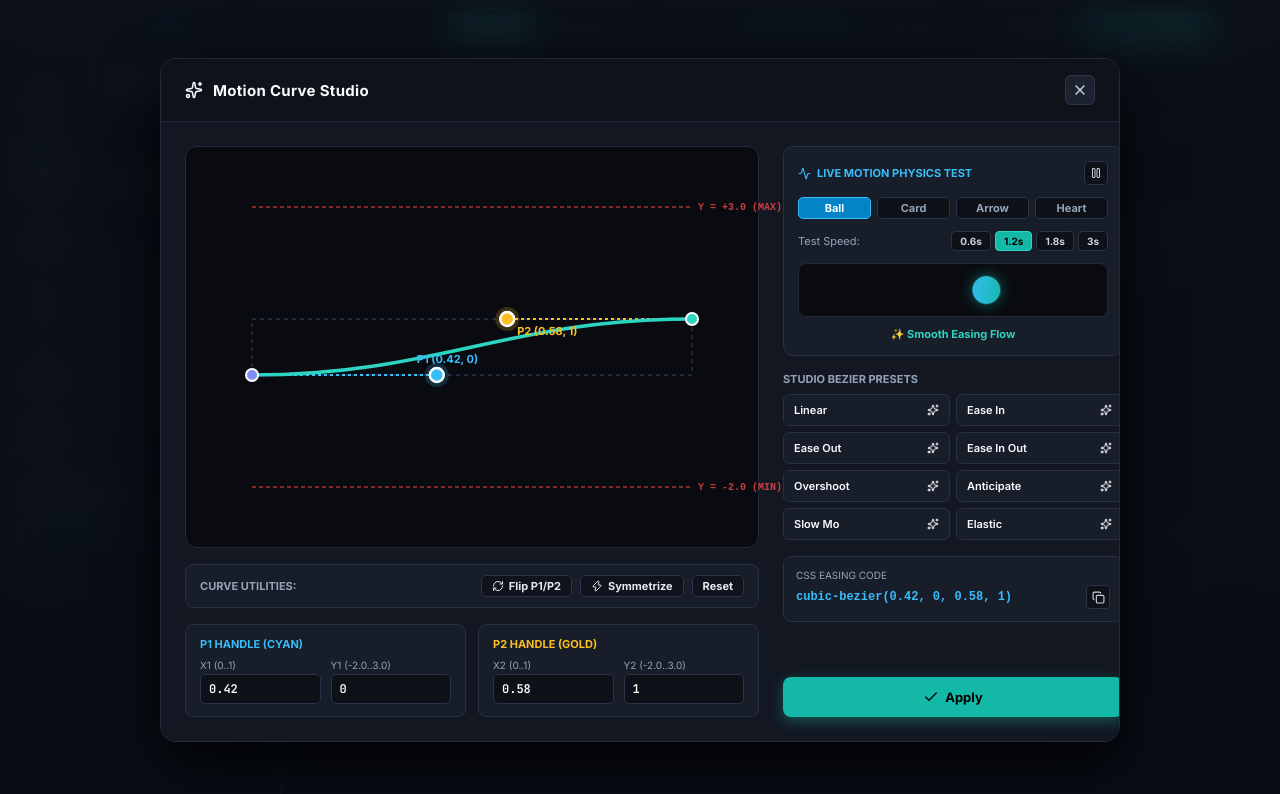
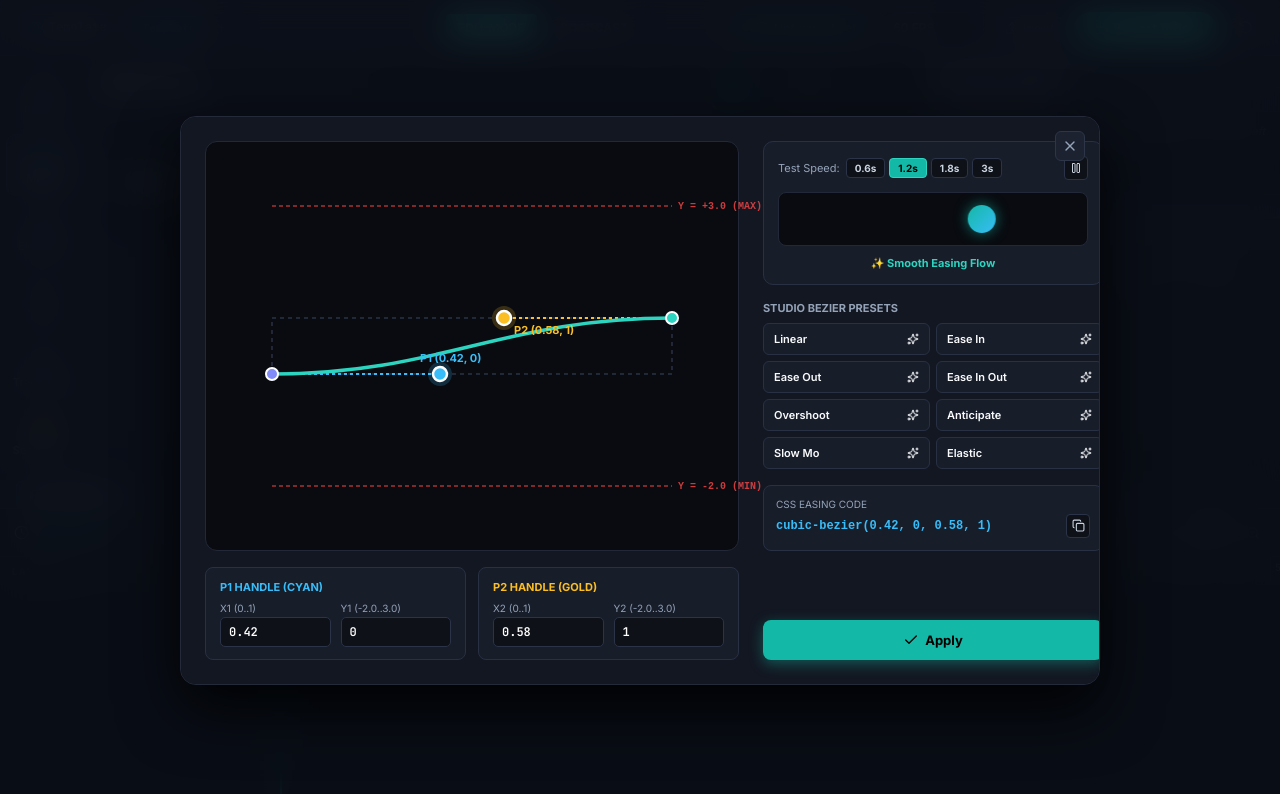
Before and after one commit to ErtugrulAK/keyframe-character-studio, a React (Vite) app: page / in a window 1280 px wide. Both pictures are taken after a click on the button "Motion Curves". Shown: the top 794 px of the page. Built offline with nearby package versions, Linux system fonts and the light colour scheme.

Commit message:
feat(curve-editor): clean up header bar, curve utilities, physics test header, shape selectors, keep ball animation, and center align modal

```diff
--- a/src/components/Inspector/InteractiveCubicBezierEditor.tsx
+++ b/src/components/Inspector/InteractiveCubicBezierEditor.tsx
@@ -1,6 +1,6 @@
 import React, { useState, useRef, useEffect } from 'react';
 import ReactDOM from 'react-dom';
-import { Copy, Check, X, Play, Pause, Sparkles, RefreshCw, Activity, Zap } from 'lucide-react';
+import { Copy, Check, X, Play, Pause, Sparkles } from 'lucide-react';
 
 interface InteractiveCubicBezierEditorProps {
   controlPoints?: [number, number, number, number]; // [x1, y1, x2, y2]
@@ -31,7 +31,6 @@ export const InteractiveCubicBezierEditor: React.FC<InteractiveCubicBezierEditor
   const [draggingPoint, setDraggingPoint] = useState<1 | 2 | null>(null);
 
   // Pro Studio Modal State
-  const [previewShape, setPreviewShape] = useState<'ball' | 'card' | 'arrow' | 'heart'>('ball');
   const [previewDuration, setPreviewDuration] = useState<number>(1.2);
   const [isPreviewPlaying, setIsPreviewPlaying] = useState<boolean>(true);
 
@@ -79,7 +78,7 @@ export const InteractiveCubicBezierEditor: React.FC<InteractiveCubicBezierEditor
       const innerWidth = rect.width - paddingX * 2;
       const innerHeight = rect.height - paddingY * 2;
 
-      // Mouse X & Y mapped to math coordinates [0..1] and [-2.0..3.0] (range = 5.0)
+      // Mouse X & Y mapped strictly to math coordinates [0..1] and [-2.0..3.0] (range = 5.0)
       const mouseX = e.clientX - rect.left - paddingX;
       const mouseY = e.clientY - rect.top - paddingY;
 
@@ -272,7 +271,7 @@ export const InteractiveCubicBezierEditor: React.FC<InteractiveCubicBezierEditor
         className="bezier-modal-card"
         style={{
           width: '100%',
-          maxWidth: 960,
+          maxWidth: 920,
           maxHeight: 'calc(100vh - 40px)',
           background: '#131722',
           border: '1px solid #242a3a',
@@ -281,30 +280,12 @@ export const InteractiveCubicBezierEditor: React.FC<InteractiveCubicBezierEditor
           display: 'flex',
           flexDirection: 'column',
           overflowY: 'auto',
+          position: 'relative',
+          margin: '0 auto',
         }}
         onClick={(e) => e.stopPropagation()}
       >
-        {/* Modal Header (Clean Title Only) */}
-        <div
-          style={{
-            display: 'flex',
-            alignItems: 'center',
-            justifyContent: 'space-between',
-            padding: '16px 24px',
-            background: '#0f121a',
-            borderBottom: '1px solid #232838',
-            position: 'sticky',
-            top: 0,
-            zIndex: 10,
-          }}
-        >
-          <div style={{ display: 'flex', alignItems: 'center', gap: 10 }}>
-            <Sparkles size={18} className="text-teal" />
-            <h3 style={{ margin: 0, fontSize: 15, fontWeight: 700, color: '#f8fafc', letterSpacing: '0.3px' }}>
-              Motion Curve Studio
-            </h3>
-          </div>
-
+        {/* Floating Close Button at Top-Right */}
         <button
           className="btn-icon"
           onClick={() => {
@@ -312,60 +293,43 @@ export const InteractiveCubicBezierEditor: React.FC<InteractiveCubicBezierEditor
             onCloseModal?.();
           }}
           title="Close Studio"
-            style={{ width: 30, height: 30, borderRadius: 6, background: '#1c2230', border: '1px solid #2d3548' }}
+          style={{
+            position: 'absolute',
+            top: 14,
+            right: 14,
+            zIndex: 20,
+            width: 30,
+            height: 30,
+            borderRadius: 6,
+            background: '#1c2230',
+            border: '1px solid #2d3548',
+            color: '#94a3b8',
+            cursor: 'pointer',
+            display: 'flex',
+            alignItems: 'center',
+            justifyContent: 'center',
+          }}
         >
           <X size={16} />
         </button>
-        </div>
 
         {/* Modal Content Grid */}
         <div style={{ display: 'grid', gridTemplateColumns: '1fr 340px', gap: 24, padding: 24 }}>
-          {/* Left Column: SVG Canvas + Curve Actions */}
+          {/* Left Column: SVG Canvas + P1/P2 Coordinates */}
           <div style={{ display: 'flex', flexDirection: 'column', gap: 16 }}>
-            {/* SVG Canvas Box with Extended Y Limits [-2.5 .. 3.5] */}
+            {/* SVG Canvas Box with Exact Red Limit Lines */}
             <div
               style={{
                 background: '#090b10',
                 borderRadius: 12,
                 border: '1px solid #232838',
-                padding: '20px 16px',
+                padding: '24px 16px',
                 display: 'flex',
                 justifyContent: 'center',
                 position: 'relative',
               }}
             >
-              {renderSvgGraph(modalSvgRef, 540, 360, 50, 40)}
-            </div>
-
-            {/* Curve Utility Actions Bar */}
-            <div style={{ display: 'flex', alignItems: 'center', justifyContent: 'space-between', background: '#181d2a', padding: '10px 14px', borderRadius: 8, border: '1px solid #283044' }}>
-              <span style={{ fontSize: 11, fontWeight: 700, color: '#94a3b8' }}>CURVE UTILITIES:</span>
-              <div style={{ display: 'flex', gap: 8 }}>
-                <button
-                  className="btn-secondary"
-                  style={{ fontSize: 11, padding: '5px 10px', display: 'flex', alignItems: 'center', gap: 5, background: '#10131c', border: '1px solid #2a3348', borderRadius: 5, color: '#e2e8f0', cursor: 'pointer' }}
-                  onClick={() => updatePoints({ x: p2.x, y: p2.y }, { x: p1.x, y: p1.y })}
-                  title="Swap P1 and P2 handles"
-                >
-                  <RefreshCw size={12} /> Flip P1/P2
-                </button>
-                <button
-                  className="btn-secondary"
-                  style={{ fontSize: 11, padding: '5px 10px', display: 'flex', alignItems: 'center', gap: 5, background: '#10131c', border: '1px solid #2a3348', borderRadius: 5, color: '#e2e8f0', cursor: 'pointer' }}
-                  onClick={() => updatePoints(p1, { x: Number((1 - p1.x).toFixed(2)), y: Number((1 - p1.y).toFixed(2)) })}
-                  title="Set P2 symmetrical to P1"
-                >
-                  <Zap size={12} /> Symmetrize
-                </button>
-                <button
-                  className="btn-secondary"
-                  style={{ fontSize: 11, padding: '5px 10px', background: '#10131c', border: '1px solid #2a3348', borderRadius: 5, color: '#e2e8f0', cursor: 'pointer' }}
-                  onClick={() => updatePoints({ x: 0.42, y: 0.0 }, { x: 0.58, y: 1.0 })}
-                  title="Reset to default Ease In Out"
-                >
-                  Reset
-                </button>
-              </div>
+              {renderSvgGraph(modalSvgRef, 500, 360, 50, 40)}
             </div>
 
             {/* Direct Coordinate Inputs */}
@@ -428,50 +392,13 @@ export const InteractiveCubicBezierEditor: React.FC<InteractiveCubicBezierEditor
             </div>
           </div>
 
-          {/* Right Column: Interactive Motion Physics & Presets */}
+          {/* Right Column: Live Motion Simulation, Presets, Easing Code & Apply */}
           <div style={{ display: 'flex', flexDirection: 'column', gap: 16 }}>
             {/* Live Motion Test Box */}
             <div style={{ background: '#181d2a', borderRadius: 10, border: '1px solid #283044', padding: 14 }}>
+              {/* Duration & Play Controls */}
               <div style={{ display: 'flex', alignItems: 'center', justifyContent: 'space-between', marginBottom: 12 }}>
-                <span style={{ fontSize: 11, fontWeight: 700, color: '#38bdf8', display: 'flex', alignItems: 'center', gap: 6 }}>
-                  <Activity size={13} /> LIVE MOTION PHYSICS TEST
-                </span>
-                <button
-                  className="btn-icon"
-                  onClick={() => setIsPreviewPlaying(!isPreviewPlaying)}
-                  style={{ width: 24, height: 24, borderRadius: 4, background: '#0e1118', border: '1px solid #2a3348' }}
-                  title={isPreviewPlaying ? 'Pause Preview' : 'Play Preview'}
-                >
-                  {isPreviewPlaying ? <Pause size={12} /> : <Play size={12} />}
-                </button>
-              </div>
-
-              {/* Preview Shape Selector */}
-              <div style={{ display: 'flex', gap: 6, marginBottom: 12 }}>
-                {(['ball', 'card', 'arrow', 'heart'] as const).map((shape) => (
-                  <button
-                    key={shape}
-                    className={`btn-secondary ${previewShape === shape ? 'active' : ''}`}
-                    style={{
-                      flex: 1,
-                      fontSize: 11,
-                      padding: '5px 0',
-                      textTransform: 'capitalize',
-                      background: previewShape === shape ? '#0284c7' : '#0e1118',
-                      color: previewShape === shape ? '#fff' : '#94a3b8',
-                      border: `1px solid ${previewShape === shape ? '#38bdf8' : '#2a3348'}`,
-                      borderRadius: 5,
-                      cursor: 'pointer',
-                    }}
-                    onClick={() => setPreviewShape(shape)}
-                  >
-                    {shape}
-                  </button>
-                ))}
-              </div>
-
-              {/* Duration Slider */}
-              <div style={{ display: 'flex', alignItems: 'center', justifyContent: 'space-between', marginBottom: 12 }}>
+                <div style={{ display: 'flex', alignItems: 'center', gap: 6 }}>
                   <span style={{ fontSize: 11, color: '#94a3b8' }}>Test Speed:</span>
                   <div style={{ display: 'flex', gap: 4 }}>
                     {[0.6, 1.2, 1.8, 3.0].map((dur) => (
@@ -495,7 +422,17 @@ export const InteractiveCubicBezierEditor: React.FC<InteractiveCubicBezierEditor
                   </div>
                 </div>
 
-              {/* Motion Track */}
+                <button
+                  className="btn-icon"
+                  onClick={() => setIsPreviewPlaying(!isPreviewPlaying)}
+                  style={{ width: 24, height: 24, borderRadius: 4, background: '#0e1118', border: '1px solid #2a3348', cursor: 'pointer', display: 'flex', alignItems: 'center', justifyContent: 'center' }}
+                  title={isPreviewPlaying ? 'Pause Preview' : 'Play Preview'}
+                >
+                  {isPreviewPlaying ? <Pause size={12} /> : <Play size={12} />}
+                </button>
+              </div>
+
+              {/* Motion Track with Ball Only */}
               <div
                 style={{
                   height: 54,
@@ -511,32 +448,23 @@ export const InteractiveCubicBezierEditor: React.FC<InteractiveCubicBezierEditor
               >
                 <style>{`
                   @keyframes curveStudioPreviewAnim {
-                    0% { transform: translateX(0px) rotate(0deg); }
-                    50% { transform: translateX(210px) rotate(180deg); }
-                    100% { transform: translateX(0px) rotate(0deg); }
+                    0% { transform: translateX(0px); }
+                    50% { transform: translateX(230px); }
+                    100% { transform: translateX(0px); }
                   }
                 `}</style>
 
+                {/* Always Render Glowing Cyan/Teal Ball Only */}
                 <div
                   style={{
-                    width: previewShape === 'card' ? 40 : 28,
+                    width: 28,
                     height: 28,
-                    borderRadius: previewShape === 'ball' ? '50%' : 6,
+                    borderRadius: '50%',
                     background: 'linear-gradient(135deg, #14b8a6, #38bdf8)',
-                    boxShadow: '0 0 14px rgba(20, 184, 166, 0.5)',
-                    display: 'flex',
-                    alignItems: 'center',
-                    justifyContent: 'center',
-                    color: '#000',
-                    fontWeight: 800,
-                    fontSize: 12,
+                    boxShadow: '0 0 14px rgba(20, 184, 166, 0.6)',
                     animation: isPreviewPlaying ? `curveStudioPreviewAnim ${previewDuration}s ${cssString} infinite` : 'none',
                   }}
-                >
-                  {previewShape === 'arrow' && '➔'}
-                  {previewShape === 'heart' && '♥'}
-                  {previewShape === 'card' && 'CARD'}
-                </div>
+                />
               </div>
 
               {/* Motion Characteristics Badge */}
@@ -583,7 +511,7 @@ export const InteractiveCubicBezierEditor: React.FC<InteractiveCubicBezierEditor
                 <span style={{ fontSize: 12, fontFamily: 'monospace', color: '#38bdf8', fontWeight: 700 }}>
                   {cssString}
                 </span>
-                <button className="btn-icon" onClick={copyToClipboard} title="Copy CSS code" style={{ width: 24, height: 24, background: '#0e1118', border: '1px solid #2a3348', borderRadius: 4 }}>
+                <button className="btn-icon" onClick={copyToClipboard} title="Copy CSS code" style={{ width: 24, height: 24, background: '#0e1118', border: '1px solid #2a3348', borderRadius: 4, cursor: 'pointer', display: 'flex', alignItems: 'center', justifyContent: 'center' }}>
                   {copied ? <Check size={13} className="text-green" /> : <Copy size={13} />}
                 </button>
               </div>
```
Lines whose indentation alone changed are shown as unchanged.
